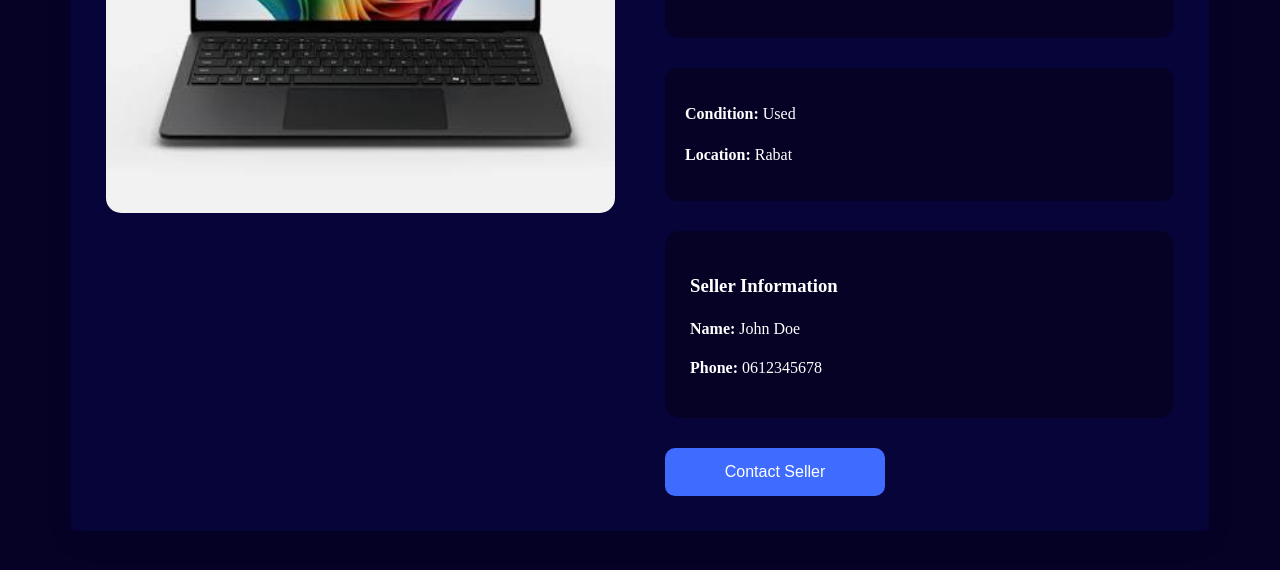
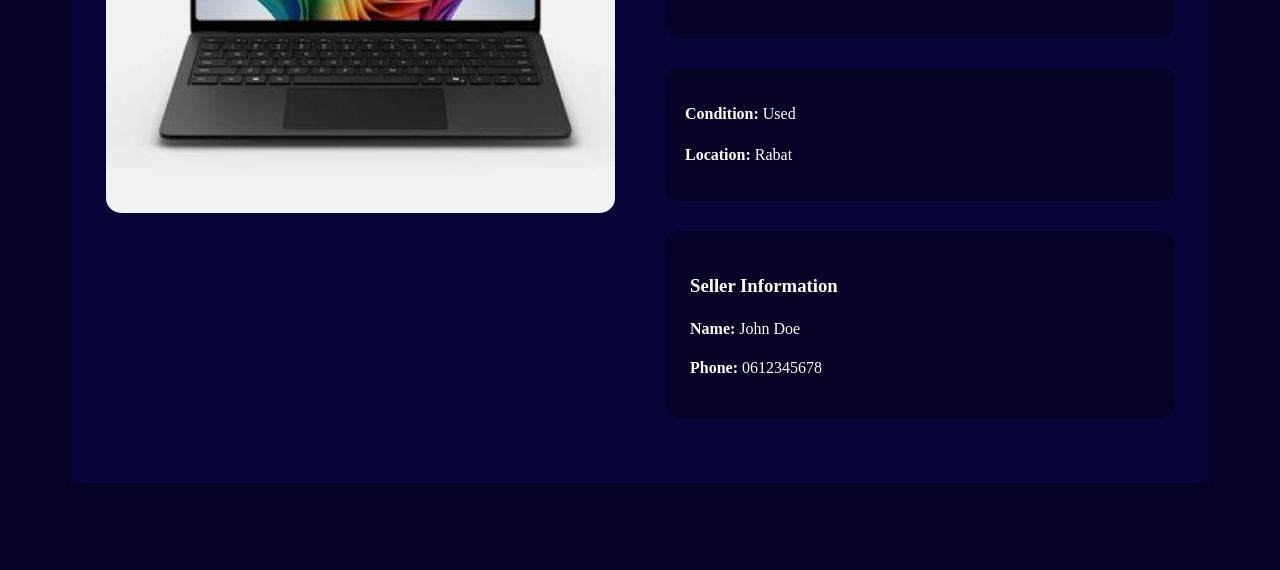
Before and after one commit to Brahimx7/QuickMarket, a website with bundled scripts: page product.html in a window 1280 px wide. Shown: the part 488-1058 px from the top of the page. After the commit the page ends 1021 px from the top, so only its background shows below. Built offline with nearby package versions, Linux system fonts and the light colour scheme; some packages are replaced by stand-ins of ours; no server answers; the database is empty.

```diff
--- a/product.html
+++ b/product.html
@@ -53,9 +53,7 @@
 
             </div>
 
-            <button class="contact-btn">
-                Contact Seller
-            </button>
+
 
         </div>
 
```
